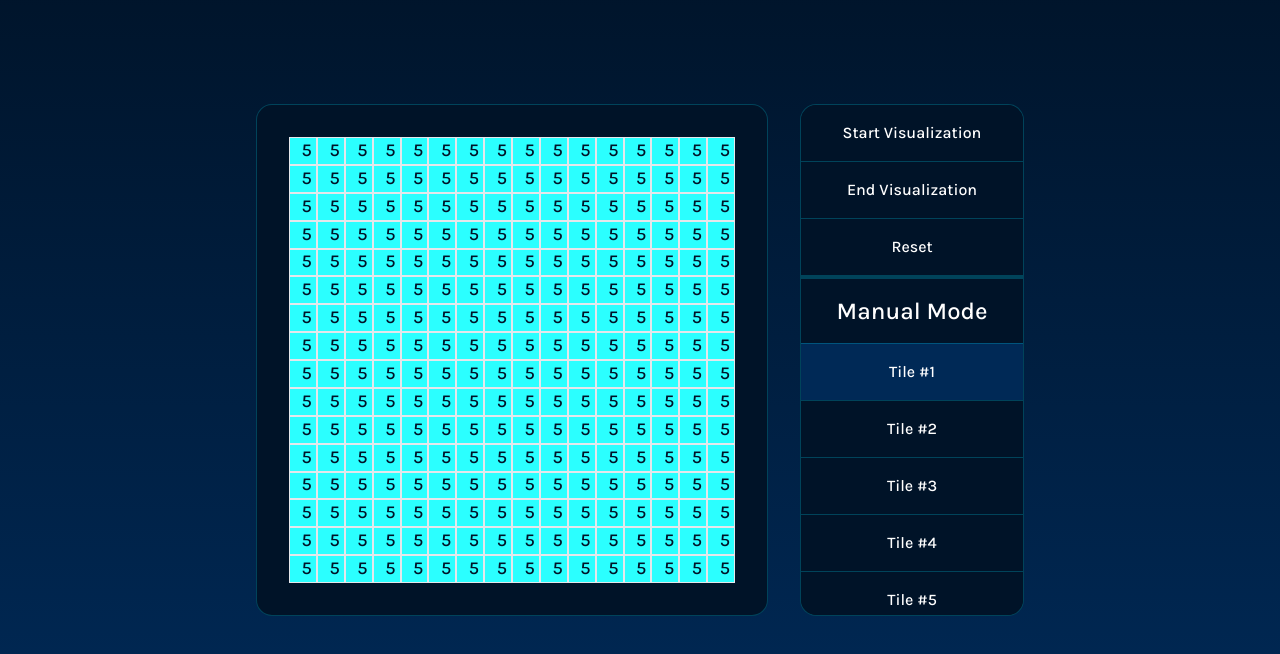
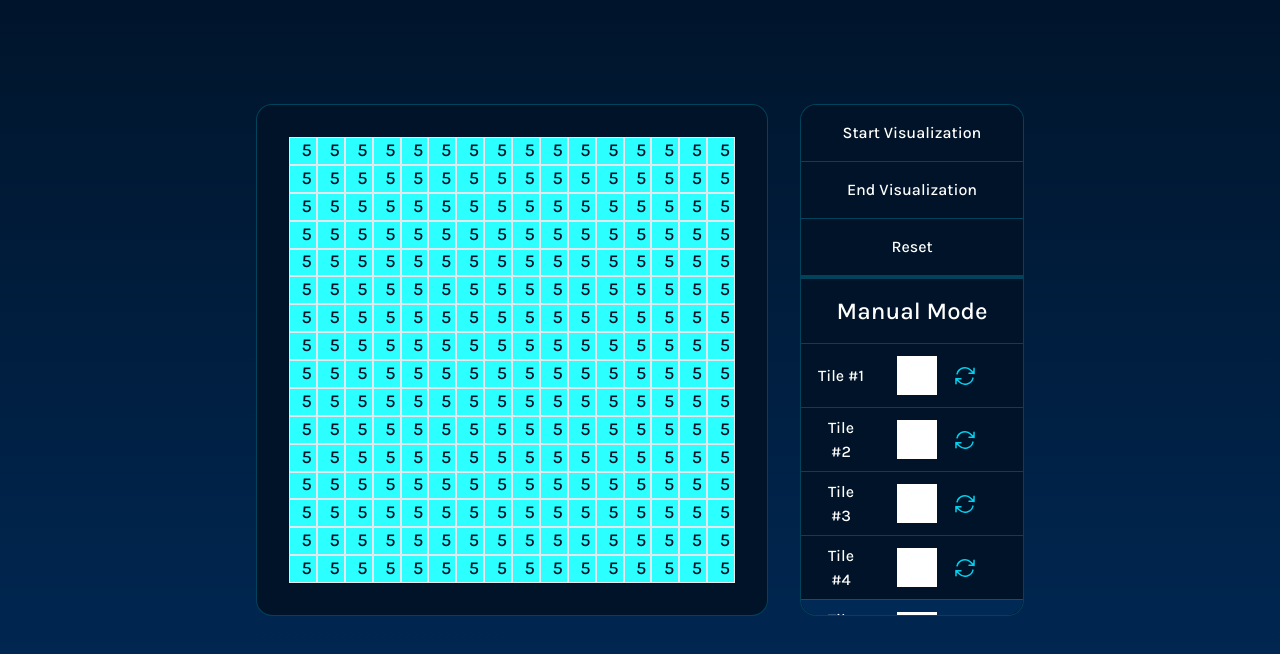
Before and after one commit to JordanRoberts-1/wave-function-collapse, a React (Vite) app: page / in a window 1280 px wide. Shown: the part 1664-2318 px from the top of the page. Built offline with nearby package versions, Linux system fonts and the light colour scheme.

Commit message:
Fix manual selection

```diff
--- a/src/Components/Tile.jsx
+++ b/src/Components/Tile.jsx
@@ -29,7 +29,7 @@ const Tile = ({ tiles, gridData, handleManualSelection }) => {
         </div>
       ) : (
         <div
-          className="w-full h-full text-2xl text-black border relative"
+          className="w-full h-full text-2xl text-black border relative cursor-pointer"
           style={{
             background:
               gridData.getEntropy() == 0
--- /dev/null
+++ b/src/Components/TileSelectionButton.jsx
@@ -0,0 +1,59 @@
+import { React, useState } from "react";
+import COLOR_MAP, { TILE_SIZE } from "../Globals";
+import { ArrowPathIcon } from "@heroicons/react/24/outline";
+import { useEffect } from "react";
+
+const TileSelectionButton = ({ index, tileSelection, tileData, onSelect }) => {
+  const [gridRows, setGridRows] = useState(`grid-rows-${TILE_SIZE}`);
+  const [gridCols, setGridCols] = useState(`grid-cols-${TILE_SIZE}`);
+  const [rotateAmount, setRotateAmount] = useState(0);
+
+  useEffect(() => {
+    onSelect(index, rotateAmount);
+  }, [rotateAmount]);
+
+  const rotateMap = ["rotate-0", "rotate-90", "rotate-180", "-rotate-90"];
+
+  return (
+    <div
+      className={`w-full h-16 bg-darkest p-4 border-t flex flex-row items-center gap-4 border-coloredtext/25 hover:bg-light font-sans cursor-pointer ${
+        tileSelection == index ? "bg-light" : ""
+      }`}
+      onClick={() => onSelect(index, rotateAmount)}
+    >
+      <button
+        key={index}
+        className={`flex flex-row gap-8 items-center font-sans ${
+          tileSelection == index ? "bg-light" : ""
+        }`}
+      >
+        <h1 className="w-12">Tile {`#${index}`}</h1>
+        <div className={`w-10 h-10 ${rotateMap[rotateAmount]}`}>
+          <div
+            className={`grid ${gridRows} ${gridCols} place-items-center w-10 h-10`}
+          >
+            {tileData?.getColors()?.map((color, i) => {
+              return (
+                <div
+                  key={i}
+                  style={{ background: `${COLOR_MAP[color]}` }}
+                  className="w-full h-full"
+                ></div>
+              );
+            })}
+          </div>
+        </div>
+      </button>
+      <button
+        onClick={(e) => {
+          e.stopPropagation();
+          setRotateAmount((rotateAmount + 1) % 4);
+        }}
+      >
+        <ArrowPathIcon className="z-40 stroke-coloredtext w-6 top-4 right-4 cursor-pointer transform transition duration-300 hover:rotate-180" />
+      </button>
+    </div>
+  );
+};
+
+export default TileSelectionButton;
--- a/src/Components/Visualizer.jsx
+++ b/src/Components/Visualizer.jsx
@@ -1,6 +1,7 @@
 import React, { useEffect, useState, useRef } from "react";
 import { GRID_WIDTH, GRID_HEIGHT, GridData } from "../Globals";
 import Tile from "./Tile";
+import TileSelectionButton from "./TileSelectionButton";
 
 const Visualizer = ({ tiles }) => {
   const [gridData, setGridData] = useState(() => {
@@ -19,9 +20,13 @@ const Visualizer = ({ tiles }) => {
 
   const openSet = useRef();
   const shouldStartLoop = useRef();
+  const currentSelectedRotation = useRef();
+  const manualStart = useRef();
 
   useEffect(() => {
     openSet.current = new Set(gridData);
+    currentSelectedRotation.current = 0;
+    manualStart.current = false;
   }, []);
 
   useEffect(() => {
@@ -47,9 +52,10 @@ const Visualizer = ({ tiles }) => {
   };
 
   const handleStartVisualization = () => {
-    if (intervalId !== 0) {
+    if (intervalId !== 0 || manualStart.current) {
       clearInterval(intervalId);
       setIntervalId(setInterval(() => updateLoop(), 200));
+      manualStart.current = false;
       return;
     }
 
@@ -62,18 +68,23 @@ const Visualizer = ({ tiles }) => {
     shouldStartLoop.current = false;
   };
 
-  const handleTileSelection = (index) => {
+  const handleTileSelection = (index, rotateAmount) => {
     setTileSelection(index);
+    currentSelectedRotation.current = rotateAmount;
   };
 
   const handleManualSelection = (index) => {
     clearInterval(intervalId);
     const tile = gridData[index];
-    if (tile.isCollapsed() || !tile.isOption(tileSelection)) return;
-    tile.setChoice(tileSelection);
+    if (
+      tile.isCollapsed() ||
+      !tile.isOption(tileSelection, currentSelectedRotation.current)
+    )
+      return;
+    tile.setChoice(tileSelection, currentSelectedRotation.current);
     updateNeighbors(tile);
     openSet.current.delete(tile);
-    setIntervalId(setInterval(() => updateLoop(), 200));
+    manualStart.current = true;
   };
 
   const handleReset = () => {
@@ -81,6 +92,7 @@ const Visualizer = ({ tiles }) => {
     setIntervalId(0);
     shouldStartLoop.current = false;
     initializeGridData(false);
+    manualStart.current = false;
   };
 
   const indexFromPos = (x, y) => {
@@ -141,7 +153,7 @@ const Visualizer = ({ tiles }) => {
   };
 
   const updateLoop = () => {
-    if (openSet.size === 0) {
+    if (openSet.current.size === 0) {
       clearInterval(intervalId);
       setIntervalId(0);
       return;
@@ -223,15 +235,13 @@ const Visualizer = ({ tiles }) => {
               return;
             }
             return (
-              <button
+              <TileSelectionButton
                 key={index}
-                className={`w-full bg-darkest p-4 border-t border-coloredtext/25 hover:bg-light font-sans ${
-                  tileSelection == index ? "bg-light" : ""
-                }`}
-                onClick={() => handleTileSelection(index)}
-              >
-                Tile {`#${index}`}
-              </button>
+                index={index}
+                tileSelection={tileSelection}
+                tileData={tileData}
+                onSelect={handleTileSelection}
+              />
             );
           })}
         </div>
--- a/src/Globals.js
+++ b/src/Globals.js
@@ -148,8 +148,11 @@ class GridData {
     return [this.data.tileChoice, this.data.tileRotationChoice];
   }
 
-  isOption(index) {
-    return this.data.totalOptions.has(index);
+  isOption(index, rotateAmount) {
+    const options = this.getOptions();
+    const result =
+      Object.hasOwn(options, index) && options[index].has(rotateAmount);
+    return result;
   }
 
   removeOption(option, rotateAmount) {
```
